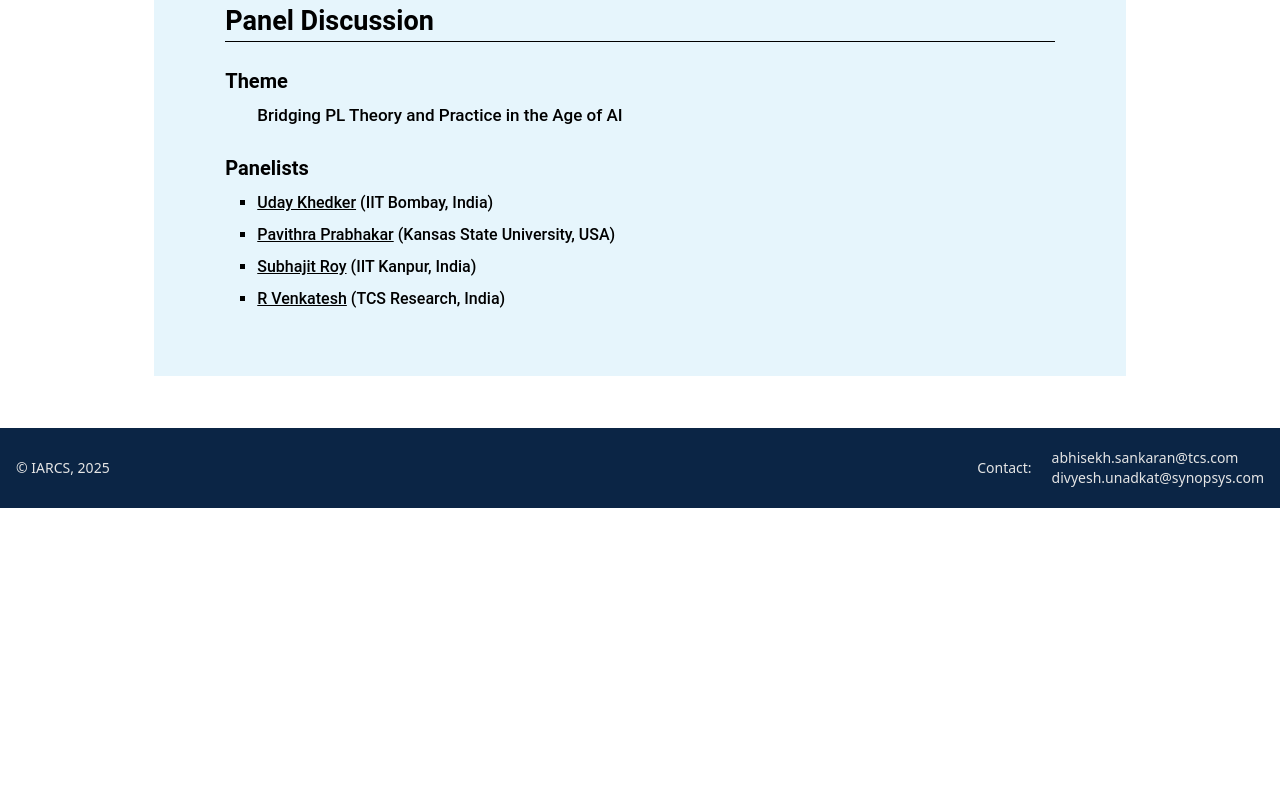
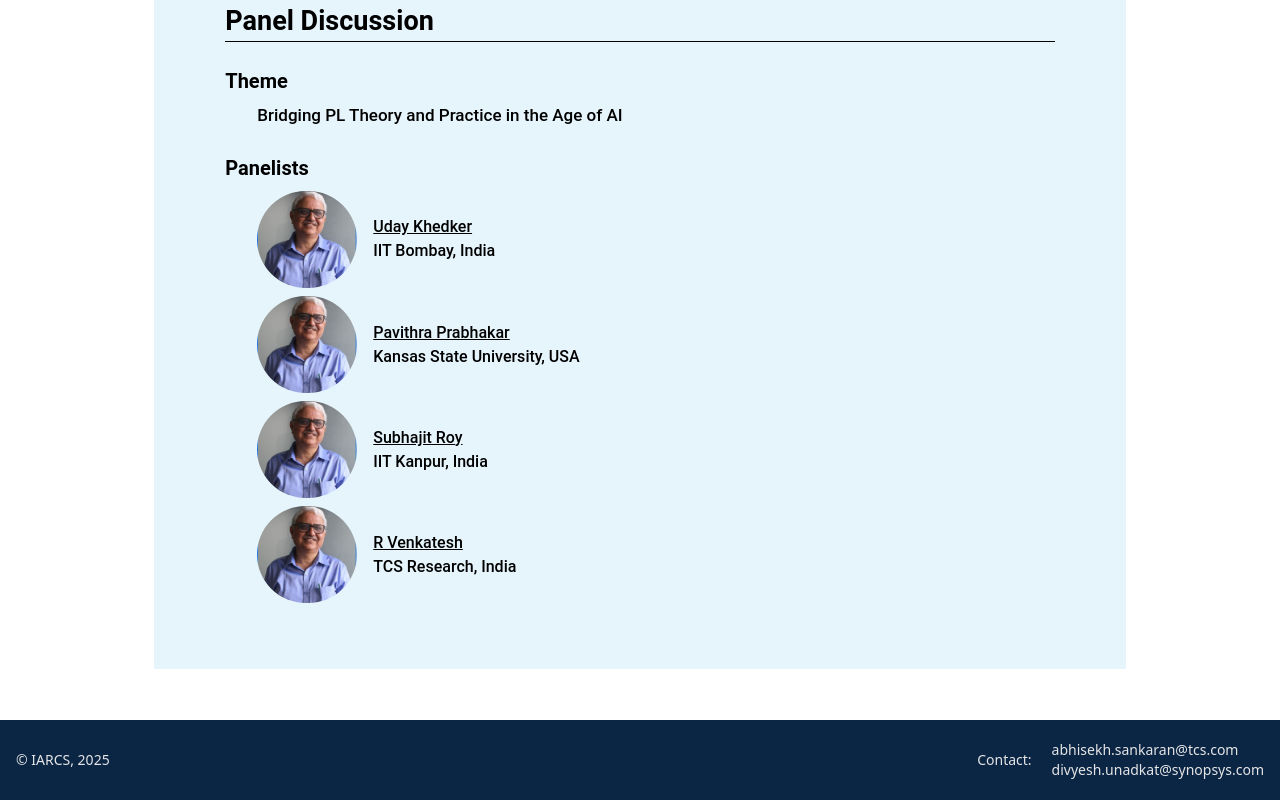
Before and after one commit to RajivDalal/RHPL, a React (Vite) app in the folder rhpl-web/: page /panel_discussion in a window 1280 px wide. Shown: the part 496-1296 px from the top of the page. Before the commit the page ends 1004 px from the top, so only its background shows below. Built offline with nearby package versions, Linux system fonts and the light colour scheme; a web font is replaced by a local one.

Commit message:
feat: Added images for Panel Discussion

```diff
--- a/rhpl-web/src/pages/panel_discussion.jsx
+++ b/rhpl-web/src/pages/panel_discussion.jsx
@@ -1,4 +1,5 @@
 import { RiExternalLinkLine } from "react-icons/ri";
+
 const Panel = () => {
   return (
     <div className="content">
@@ -13,17 +14,34 @@ const Panel = () => {
         <h2 className="text-[20px] font-bold mt-6 mb-2">Panelists</h2>
 
         <ul className="list-[square] space-y-2 ml-8">
-          <li>
-            <a href="https://www.cse.iitb.ac.in/~uday/"><span className="underline">Uday Khedker</span> (IIT Bombay, India) </a>
+          <li className="flex items-center">
+            <img src={"../../images/Uday.png"} alt="ABC" width={100} height={100} className="rounded-full" />
+            <div className="pl-4">
+              <a href="https://www.cse.iitb.ac.in/~uday/" className="underline">Uday Khedker</a>
+              <span className="block">IIT Bombay, India</span>
+            </div>
+
           </li>
-          <li>
-            <a href="https://www.cs.ksu.edu/about/people/faculty/prabhakar/"><span className="underline"> Pavithra Prabhakar</span> (Kansas State University, USA) </a>
+          <li className="flex items-center">
+            <img src={"../../images/Uday.png"} alt="ABC" width={100} height={100} className="rounded-full" />
+            <div className="pl-4">
+              <a href="https://www.cse.iitb.ac.in/~uday/" className="underline">Pavithra Prabhakar</a>
+              <span className="block">Kansas State University, USA</span>
+            </div>
           </li>
-          <li>
-            <a href="https://www.cse.iitk.ac.in/users/subhajit/"><span className="underline"> Subhajit Roy</span> (IIT Kanpur, India) </a>
+          <li className="flex items-center">
+            <img src={"../../images/Uday.png"} alt="ABC" width={100} height={100} className="rounded-full" />
+            <div className="pl-4">
+              <a href="https://www.cse.iitb.ac.in/~uday/" className="underline">Subhajit Roy</a>
+              <span className="block">IIT Kanpur, India</span>
+            </div>
           </li>
-          <li>
-            <a href="https://ieeexplore.ieee.org/author/37667716900"><span className="underline"> R Venkatesh</span> (TCS Research, India) </a>
+          <li className="flex items-center">
+            <img src={"../../images/Uday.png"} alt="ABC" width={100} height={100} className="rounded-full" />
+            <div className="pl-4">
+              <a href="https://www.cse.iitb.ac.in/~uday/" className="underline">R Venkatesh</a>
+              <span className="block">TCS Research, India</span>
+            </div>
           </li>
         </ul>
       </p>
```
Also changed, not shown: rhpl-web/images/Uday.png (added).
